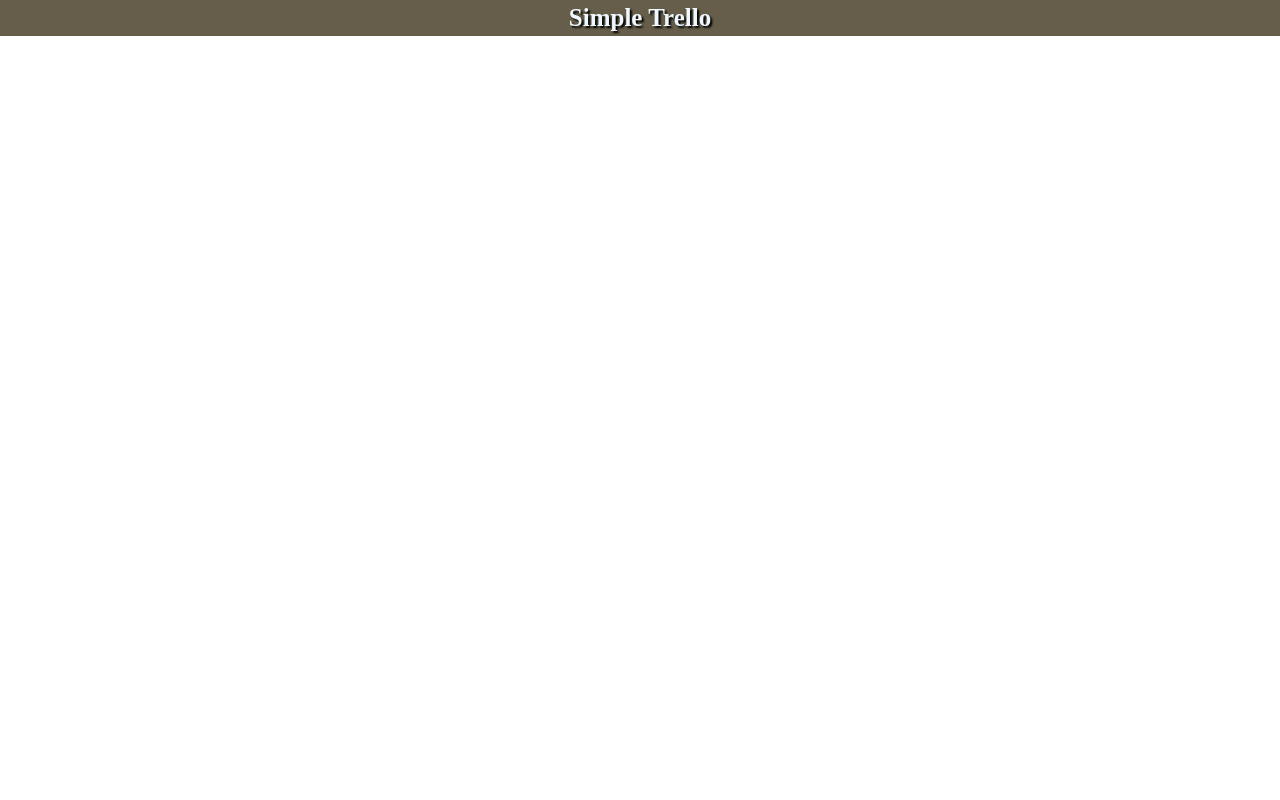
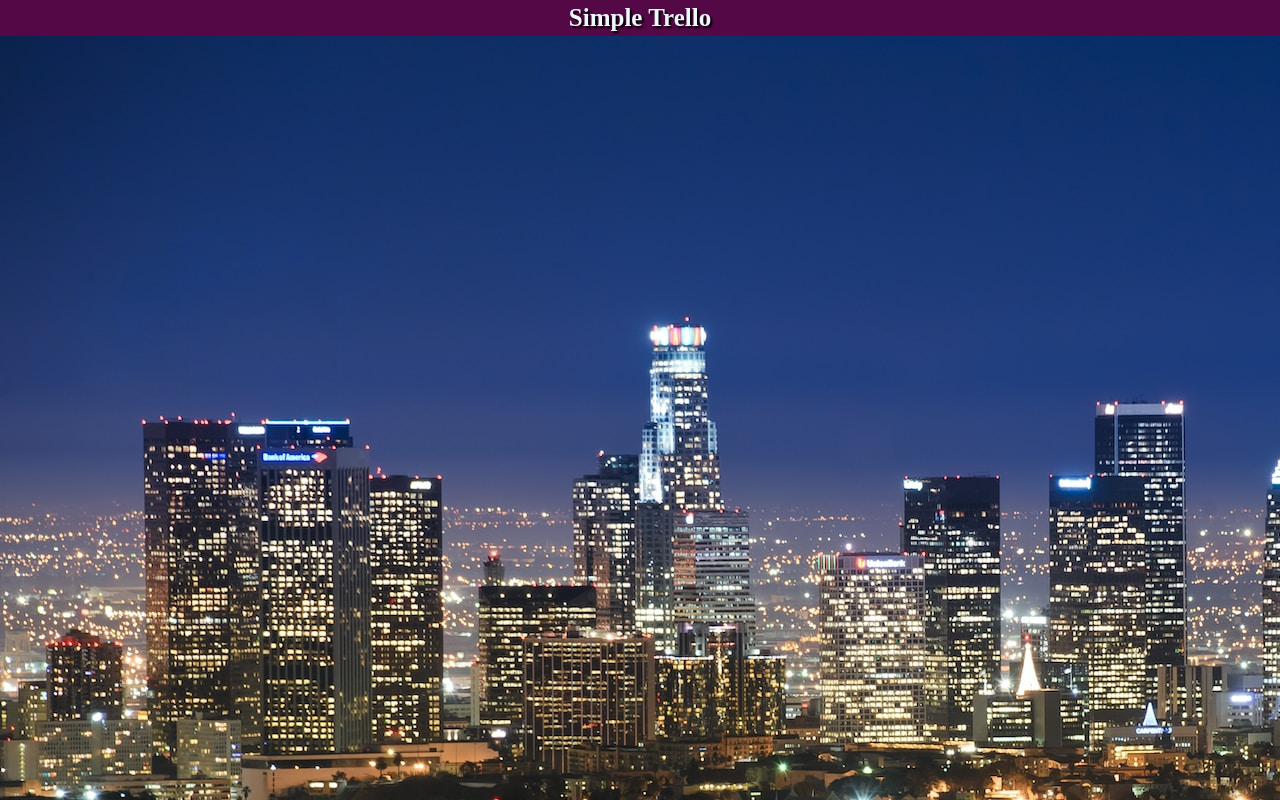
Before and after one commit to takumihashimoto0218/react_trello, a React (Create React App) app: page / in a window 1280 px wide. Built offline with nearby package versions, Linux system fonts and the light colour scheme.

Commit message:
背景画像の導入

```diff
--- a/src/App.js
+++ b/src/App.js
@@ -2,7 +2,7 @@
 
 function App() {
   return (
-    <div className="App">
+    <div className="app">
       <Header />
     </div>
     );
--- a/src/index.css
+++ b/src/index.css
@@ -15,6 +15,12 @@
   text-align: center;
   padding: 4px 10%;
   margin-bottom: 50px;
-  background-color: rgb(102,94,74);
+  background-color: rgb(84, 8, 70);
 
 }
+
+.app{
+  background: url(../src/images/jim-josef-0spOq1mYtZw-unsplash.jpeg);
+  background-repeat: no-repeat;
+  height: 100vh;
+}
```
Also changed, not shown: src/images/jim-josef-0spOq1mYtZw-unsplash.jpeg (added).
